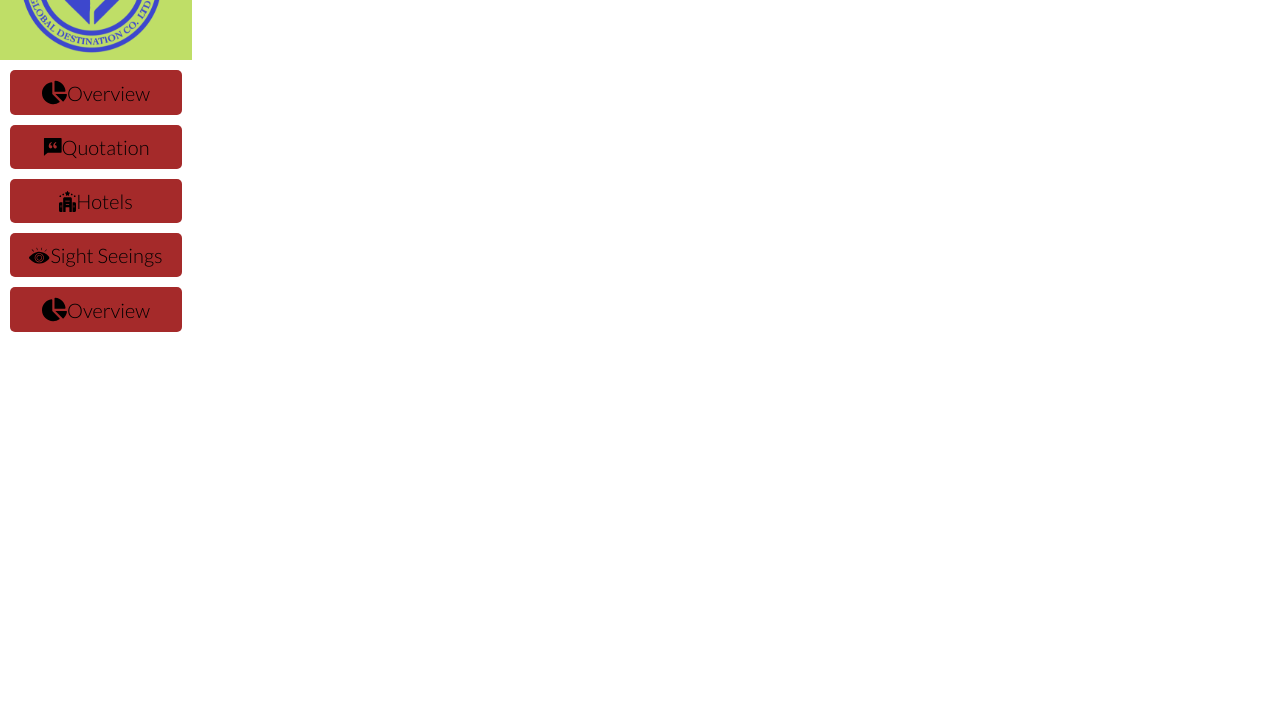
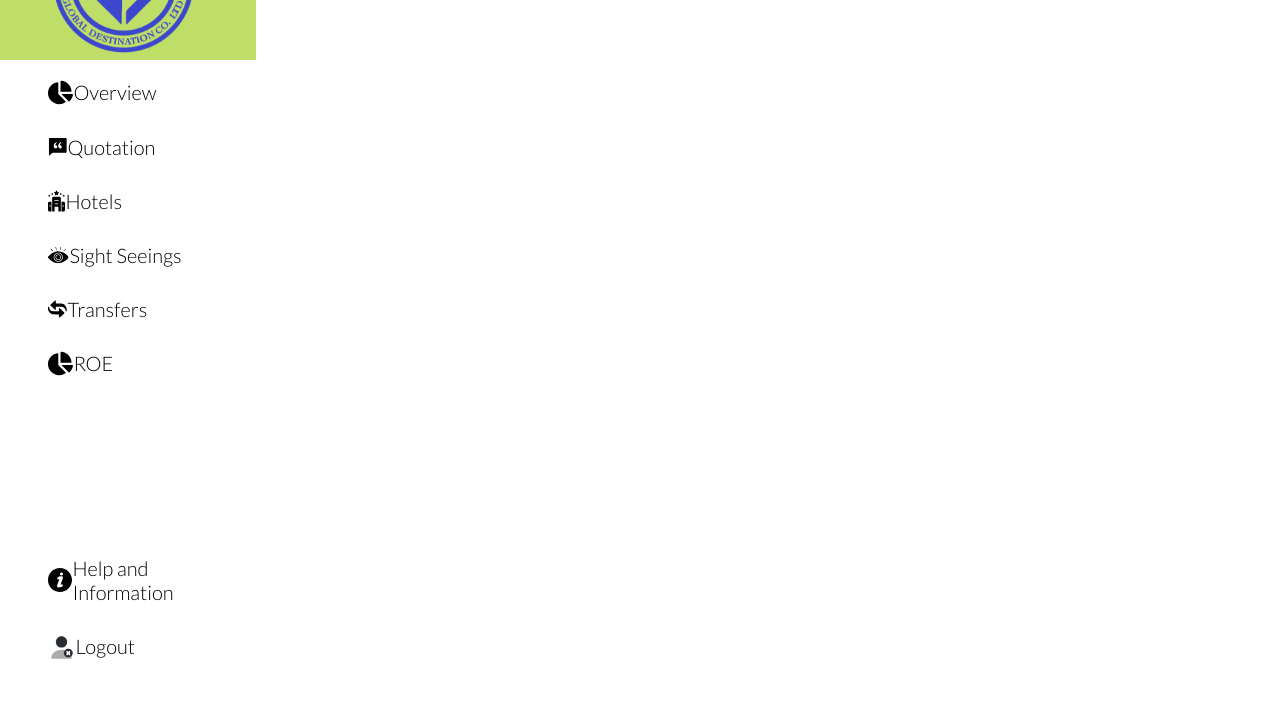
Before and after one commit to awaismohammad23/React-Login-Page-Test, a React (Create React App) app: page / in a window 1280 px wide. Shown: the part 896-1601 px from the top of the page. Built offline with nearby package versions, Linux system fonts and the light colour scheme.

Commit message:
Login Screen completed and second screen started

```diff
--- a/src/components/Sidebar/Sidebar.css
+++ b/src/components/Sidebar/Sidebar.css
@@ -1,15 +1,8 @@
 .sidebar-menu {
-    width: 15%;
+    width: 20%;
     height: 100vh;
     margin-top: 0%;
     transition: width 0.5s;
-
-}
-
-.sidebar-menu seperator{
-    width: 100%;
-    height: 2px;
-    background-color: #ccc;
 
 }
 
@@ -24,13 +17,13 @@
     padding: 10px;
     margin: 10px;
     border-radius: 5px;
-    background-color: brown;
-    justify-content: center;
-    align-items: center;
+    justify-content: left;
+    align-items: left;
     display: flex;
     font-family: Lato;
     font-size: 20px;
     transition: background-color 0.5s;
+    margin-left: 15%;
 }
 
 .items-logo{
--- a/src/components/Sidebar/Sidebar.jsx
+++ b/src/components/Sidebar/Sidebar.jsx
@@ -5,8 +5,10 @@ import Overview from '../../assets/overview.svg';
 import Quotation from '../../assets/quotation.svg';
 import Hotels from '../../assets/hotels.svg';
 import SightSeeings from '../../assets/sight-seeings.svg';
-
-
+import Transfers from '../../assets/transfers.svg';
+import ROE from '../../assets/ROE.svg';
+import HelpAndInformation from '../../assets/help-information.svg';
+import Logout from '../../assets/logout.svg';
 
 export const Sidebar = () => {
   return (
@@ -26,25 +28,47 @@ export const Sidebar = () => {
 
             <div className='items'>
 
-               <img src={Quotation} alt="overview" /> <span> Quotation</span>
+               <img src={Quotation} alt="quotations" /> <span> Quotation</span>
 
             </div>
             <div className='items'>
 
-               <img src={Hotels} alt="overview" /> <span> Hotels</span>
+               <img src={Hotels} alt="hotels" /> <span> Hotels</span>
 
             </div>
             <div className='items'>
 
-               <img src={SightSeeings} alt="overview" /> <span> Sight Seeings</span>
+               <img src={SightSeeings} alt="signt-seeings" /> <span> Sight Seeings</span>
 
             </div>
             <div className='items'>
 
-               <img src={Overview} alt="overview" /> <span> Overview</span>
+               <img src={Transfers} alt="transfers" /> <span> Transfers</span>
+
+            </div>
+            <div className='items'>
+
+               <img src={ROE} alt="roe" /> <span> ROE</span>
 
             </div>
 
+            <div className='items'></div>
+            <div className='items'></div>
+            <div className='items'></div>
+            <div className='items'></div>
+            <div className='items'></div>
+
+            <div className='items'>
+
+                <img src={HelpAndInformation} alt="roe" /> <span> Help and Information</span>
+
+            </div>
+
+            <div className='items'>
+
+                <img src={Logout} alt="roe" /> <span> Logout</span>
+
+            </div>
 
         </div>
 
```
